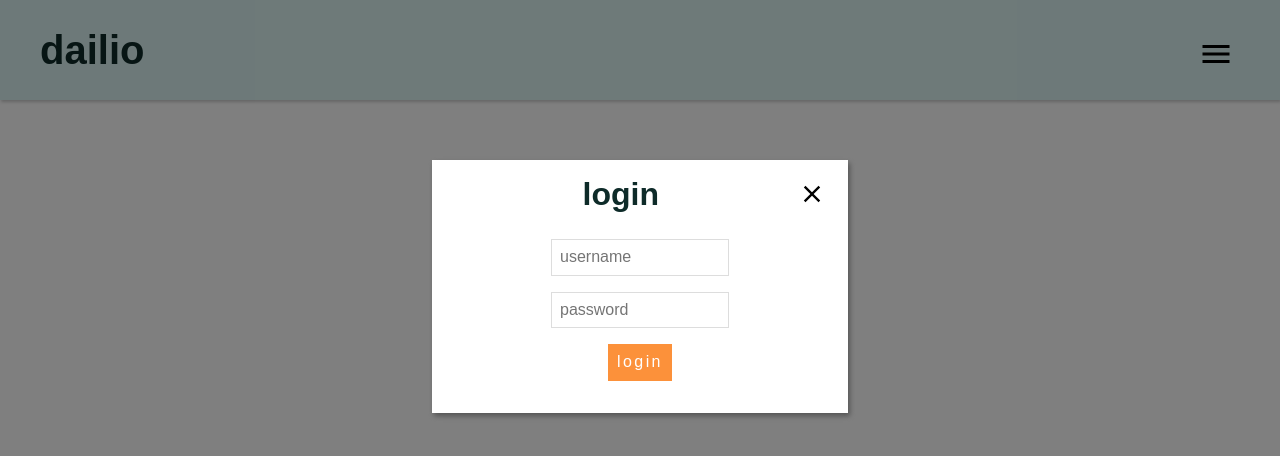
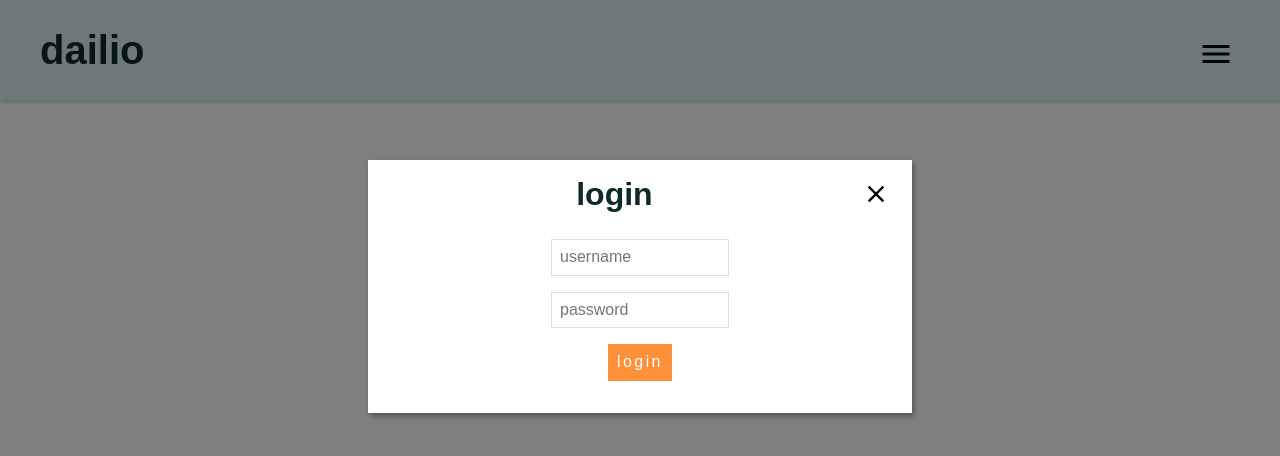
Before and after one commit to rkcf/dailio, a Vue app in the folder frontend/: page / in a window 1280 px wide. Shown: the top 456 px of the page. Built offline with nearby package versions, Linux system fonts and the light colour scheme; the HTML template or start-up script is replaced by a standard one; a web font is replaced by a local one; what vue-resource would draw is missing.

Commit message:
add media screen queries for responsive modal popup sizing

```diff
--- a/frontend/src/components/ModalContainer.vue
+++ b/frontend/src/components/ModalContainer.vue
@@ -35,7 +35,6 @@ export default {
 #modal-content {
   position: relative;
   background: #fff;
-  width: 30%;
   padding: 1rem;
   margin: 10rem auto;
   box-shadow: 2px 3px 5px #555;
@@ -53,4 +52,23 @@ export default {
   margin-top: 0;
   margin-right: 10%;
 }
+
+@media screen and (max-width:767px) {
+  #modal-content {
+    width: 90%;
+  }
+}
+
+@media screen and (min-width:768px) {
+  #modal-content {
+    width: 70%;
+  }
+}
+
+@media screen and (min-width:1200px) {
+  #modal-content {
+    width: 40%;
+  }
+}
+
 </style>
```
